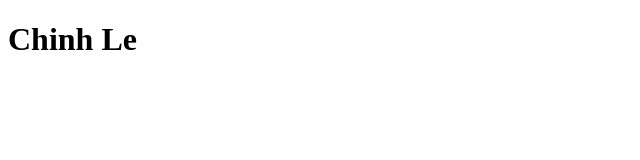
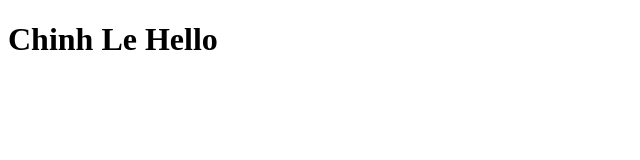
Before and after one commit to chinhledev/angular, a plain HTML site: page index.html in a window 1280 px wide. Shown: the whole page, without its empty margins (0-640 px from the left). Drawn offline with Linux system fonts and the light colour scheme.

Commit message:
New version of web file.

```diff
--- a/index.html
+++ b/index.html
@@ -7,6 +7,6 @@
     <title>Document</title>
 </head>
 <body>
-   <h1>Chinh Le</h1>
+   <h1>Chinh Le Hello</h1>
 </body>
 </html>
```
